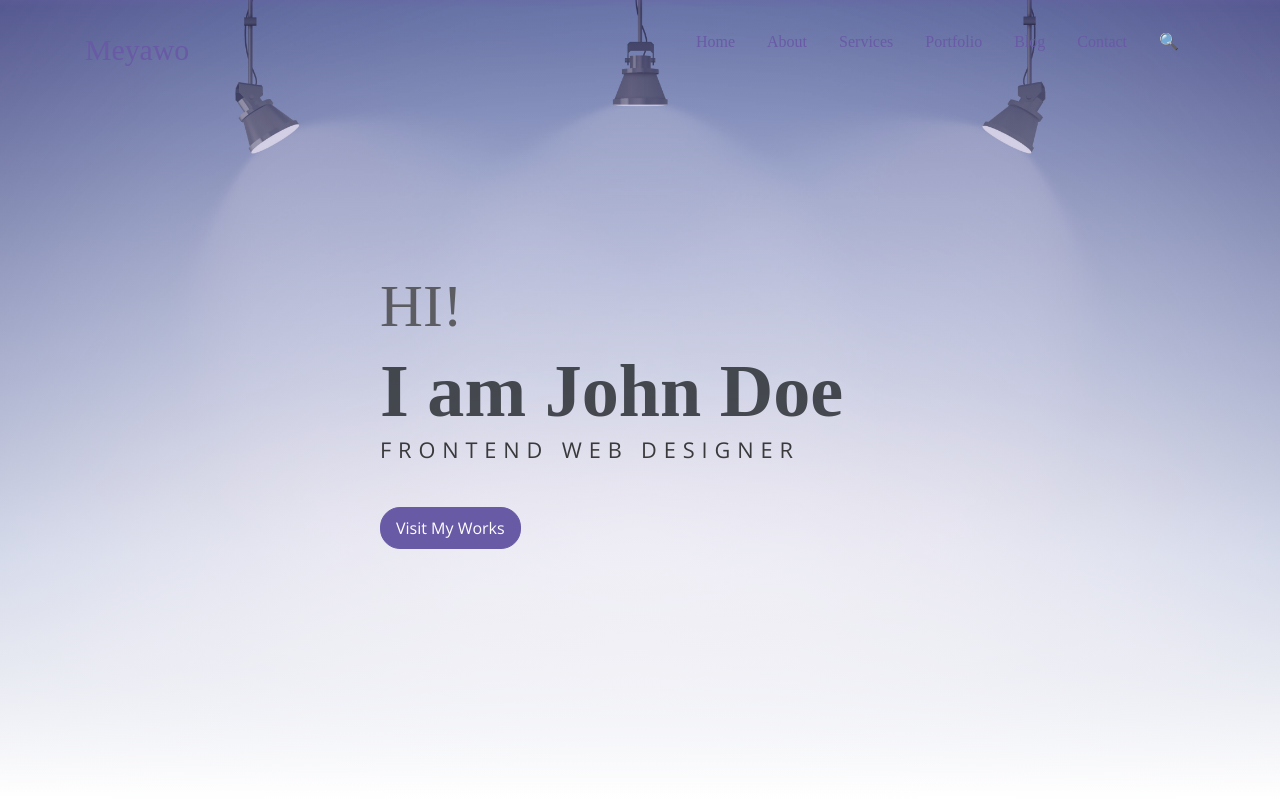
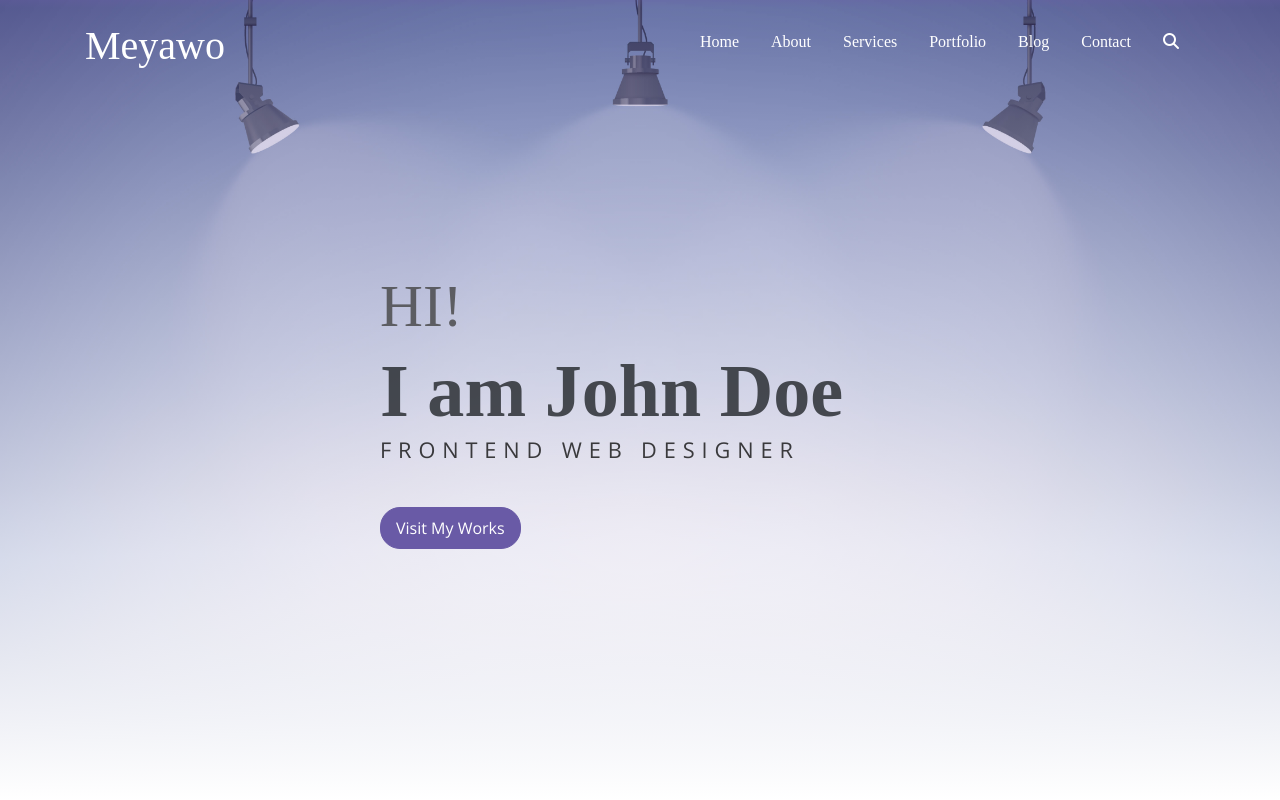
Before and after one commit to AmirAliLiaqat/react-app, a React (Create React App) app: page / in a window 1280 px wide. Shown: the top 800 px of the page. Built offline with nearby package versions, Linux system fonts and the light colour scheme; a web font is replaced by a local one.

Commit message:
Styling the navbar items...

```diff
--- a/src/components/Navbar.jsx
+++ b/src/components/Navbar.jsx
@@ -1,33 +1,36 @@
 import React from "react";
-import { NavLink } from "react-router-dom";
+import { NavLink, useLocation } from "react-router-dom";
 
 const Navbar = () => {
+    const location = useLocation();
+    const uniqueClass = location.pathname === `/` ? "text-white" : "";
+
     return(
         <>
             <nav className="custom-navbar" data-spy="affix" data-offset-top="20">
                 <div className="container">
-                    <a className="logo" href="/">Meyawo</a>
+                    <h1><NavLink to='/' className={ uniqueClass }>Meyawo</NavLink></h1>
                     <ul className="list-unstyled d-flex ml-auto">
                         <li className="item mx-3">
-                            <NavLink to='/'>Home</NavLink>
+                            <NavLink to='/' className={ uniqueClass }>Home</NavLink>
                         </li>
                         <li className="item mx-3">
-                            <NavLink to='/about'>About</NavLink>
+                            <NavLink to='/about' className={ uniqueClass }>About</NavLink>
                         </li>
                         <li className="item mx-3">
-                            <NavLink to='/services'>Services</NavLink>
+                            <NavLink to='/services' className={ uniqueClass }>Services</NavLink>
                         </li>
                         <li className="item mx-3">
-                            <NavLink to='/portfolio'>Portfolio</NavLink>
+                            <NavLink to='/portfolio' className={ uniqueClass }>Portfolio</NavLink>
                         </li>
                         <li className="item mx-3">
-                            <NavLink to='/blog'>Blog</NavLink>
+                            <NavLink to='/blog' className={ uniqueClass }>Blog</NavLink>
                         </li>
                         <li className="item mx-3">
-                            <NavLink to='/contact'>Contact</NavLink>
+                            <NavLink to='/contact' className={ uniqueClass }>Contact</NavLink>
                         </li>
                         <li className="item mx-3">
-                            <NavLink to='/search'>🔍</NavLink>
+                            <NavLink to='/search' className={ uniqueClass }><i class="fa-solid fa-magnifying-glass"></i></NavLink>
                         </li>
                     </ul>
                     {/* <a href="javascript:void(0)" id="nav-toggle" className="hamburger hamburger--elastic">
```
Also changed, not shown: src/index.css.
